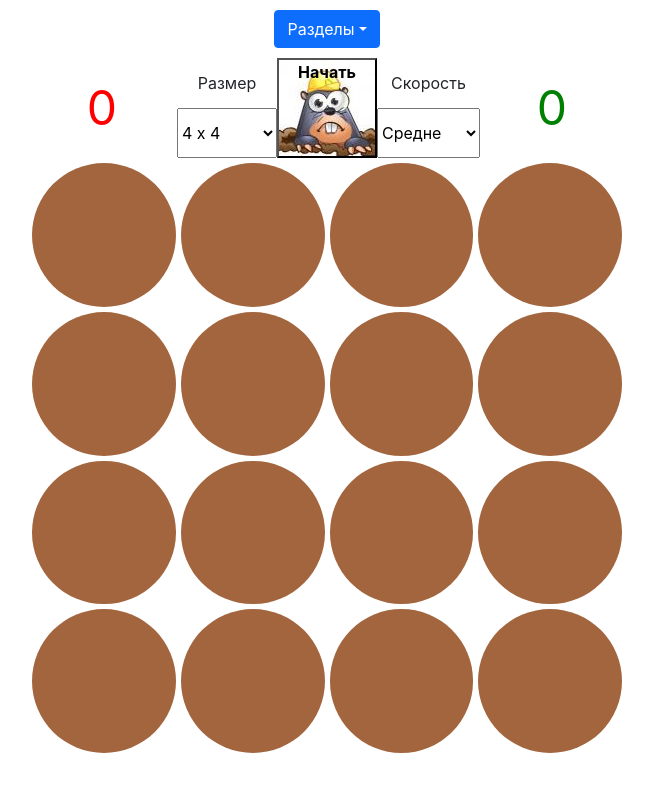
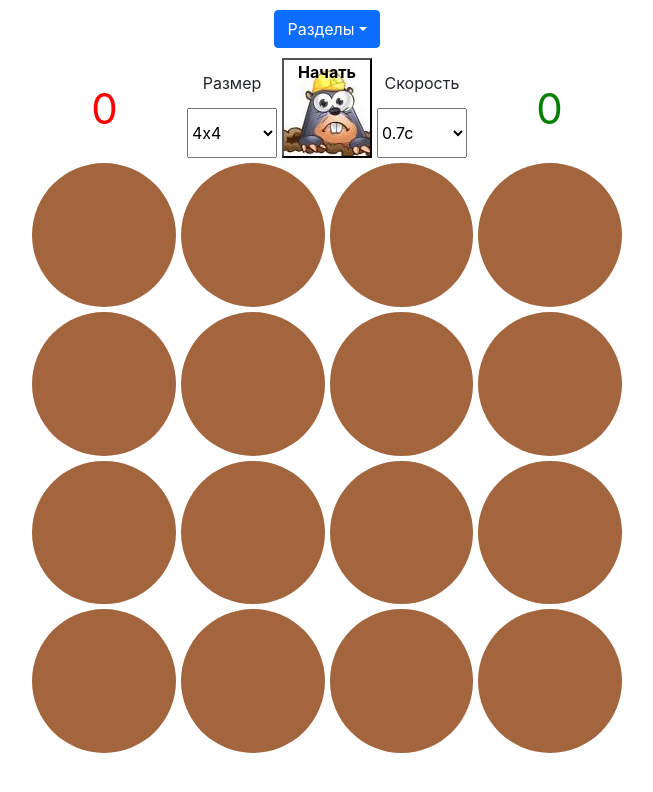
Before and after one commit to AndronovVasiliy/petproject, a React (Create React App) app: page /#/moleInHole in a window 1280 px wide. Shown: the top 792 px of the page, without its empty margins (313-966 px from the left). Built offline with nearby package versions, Linux system fonts and the light colour scheme.

Commit message:
fix bacgroundColor

```diff
--- a/src/components/MoleInHole/FormMoleInHole.css
+++ b/src/components/MoleInHole/FormMoleInHole.css
@@ -1,16 +1,17 @@
 .formMoleInHole {
     display: grid;
-    grid-template-columns: auto 100px 100px 100px auto;
+    grid-template-columns: auto 90px 90px 90px auto;
     grid-template-rows: 100px;
     max-width: 600px;
     width: 100%;
+    column-gap: 5px;
 }
 
 .buttonFormMoleInHole {
     display: grid;
     align-items: start;
     justify-items: center;
-    width: 100px;
+    width: 90px;
     height: 100px;
     background-image: url('./img/mole.jpg');
     font-weight: bold;
@@ -31,7 +32,7 @@
 
 .missMoleInHole {
     color: red;
-    font-size: 48px;
+    font-size: 42px;
     display: grid;
     align-items: center;
     justify-items: center;
@@ -39,7 +40,7 @@
 
 .hitMoleInHole {
     color: green;
-    font-size: 48px;
+    font-size: 42px;
     display: grid;
     align-items: center;
     justify-items: center;
--- a/src/components/MoleInHole/FormMoleInHole.tsx
+++ b/src/components/MoleInHole/FormMoleInHole.tsx
@@ -46,9 +46,9 @@ const FormMoleInHole = (props: PropsType) => {
             <div className='speedSelection'>
                 <label className='labelFormMoleInHole'>Размер</label>
                 <select defaultValue={"16"} {...register("size")} >
-                    <option value="9">3 х 3</option>
-                    <option value="16">4 х 4</option>
-                    <option value="25">5 х 5</option>
+                    <option value="9">3х3</option>
+                    <option value="16">4х4</option>
+                    <option value="25">5х5</option>
                 </select>
             </div>
             <div >
@@ -57,9 +57,9 @@ const FormMoleInHole = (props: PropsType) => {
             <div className='sizedSelection'>
                 <label className='labelFormMoleInHole'>Скорость</label>
                 <select defaultValue={"700"} {...register("speed")} >
-                    <option value="500">Быстро</option>
-                    <option value="700">Средне</option>
-                    <option value="1000">Медленно</option>
+                    <option value="500">0.5c</option>
+                    <option value="700">0.7c</option>
+                    <option value="1000">1c</option>
                 </select>
             </div>
             <div className='hitMoleInHole'>{props.hit}</div>
--- a/src/components/MoleInHole/ModalMoleInHole.css
+++ b/src/components/MoleInHole/ModalMoleInHole.css
@@ -1,5 +1,4 @@
 .modalMoleInHole {
-
     display: grid;
     width: 100%;
     height: 100%;
@@ -9,6 +8,13 @@
     align-items: center;
 }
 
-.h1ModalMoleInHole {
+.h1lossModalMoleInHole {
     color: red;
+    background-color: white;
+    border-radius: 15px;
 }
+.h1winModalMoleInHole {
+    color: green;
+    background-color: white;
+    border-radius: 15px;
+}
--- a/src/components/MoleInHole/ModalMoleInHole.tsx
+++ b/src/components/MoleInHole/ModalMoleInHole.tsx
@@ -1,13 +1,18 @@
 import './ModalMoleInHole.css'
 
 interface PropsType {
-    title: string
+    title: boolean
 }
 
 const ModalMoleInHole = (props: PropsType) => {
     return (
         <div className="modalMoleInHole">
-            <h1 className='h1ModalMoleInHole'>{props.title}</h1>
+
+            { props.title ?
+            <h1 className={`h1winModalMoleInHole`}>Выйграл</h1>
+            :
+            <h1 className={`h1lossModalMoleInHole`}>Проиграл</h1>
+            }
         </div>
     );
 }
--- a/src/components/MoleInHole/MoleInHole.css
+++ b/src/components/MoleInHole/MoleInHole.css
@@ -58,13 +58,18 @@
     width: '100%';
     height: '100%';
     border-Radius: '100%';
+    background-size: cover;
 }
 
-.moleImg {
-    width: 100px;
-    height: 100px;
-    background-image: url('./img/mole.jpg');
+.styleFildPartWithMole {
+    background-color: 'red';
+    width: '100%';
+    height: '100%';
+    border-Radius: '100%';
+    background-size: cover;
+    background-image: url('./img/mole.png');
 }
+
 
 .buttons {
     display: grid;
--- a/src/components/MoleInHole/MoleInHole.tsx
+++ b/src/components/MoleInHole/MoleInHole.tsx
@@ -11,12 +11,12 @@ let styleFildPart = {
   width: '100%',
   height: '100%',
   borderRadius: '100%',
-  backgroundSize: 'cover'
+  backgroundSize: 'cover',
+  backgroundPosition: 'center'
 }
 
 let mole = {
-  backgroundImage: "url(" + `${url}` + ")",
-  backgroundPosition: 'center'
+  backgroundImage: "url(" + `${url}` + ")"
 }
 
 const MoleInHole = () => {
@@ -30,11 +30,11 @@ const MoleInHole = () => {
 
   useEffect(() => {
 
-    if(hit >= 10 || miss >= 3) {
+    if (hit >= 10 || miss >= 3) {
       setstartStop(false)
     }
     const interval = setInterval(() => {
-      if (startStop && hit < 10 && miss <= 3) {
+      if (startStop && hit < 10 && miss <= 5) {
         let show = Math.floor(Math.random() * numberFields)
         setShow(show)
       }
@@ -51,15 +51,18 @@ const MoleInHole = () => {
     arrs.push(i)
   }
 
-  const onClick = (e: any) => +e.target.id === 1 ? setHit(prev => prev + 1) : setMiss(prev => prev + 1)
+  const onClick = (e: any) => {
+    +e.target.id === 1 ? setHit(prev => prev + 1) : setMiss(prev => prev + 1)
+    // e.currentTarget.style = `${{...styleFildPart}}`
+    e.currentTarget.style.backgroundImage = ""
+    // e.currentTarget.style.backgroundColor = 'salmon';
+  }
 
   return (
     <div className='moleInHole'>
-      <FormMoleInHole start={setstartStop} size={setnumberFields} speed={setSspeed} hit = {hit} miss = {miss} setHit ={setHit} setMiss = {setMiss}/>
-      <div className='buttons'>
-      </div>
+      <FormMoleInHole start={setstartStop} size={setnumberFields} speed={setSspeed} hit={hit} miss={miss} setHit={setHit} setMiss={setMiss} />
       <div className={`containerMoleInHole${numberFields}`}>
-        {(hit >= 10 || miss >= 3) && <ModalMoleInHole title={miss >= 3 ? "Проиграл" : "Победил"} />}
+        {(hit >= 10 || miss >= 5) && <ModalMoleInHole title={miss >= 5 ? false : true} />}
         {arrs.map(i => show === i ?
           <div key={i} id='1' onClick={(e) => onClick(e)} style={{ gridArea: `i${i}`, ...styleFildPart, ...mole }}></div>
           :
```
